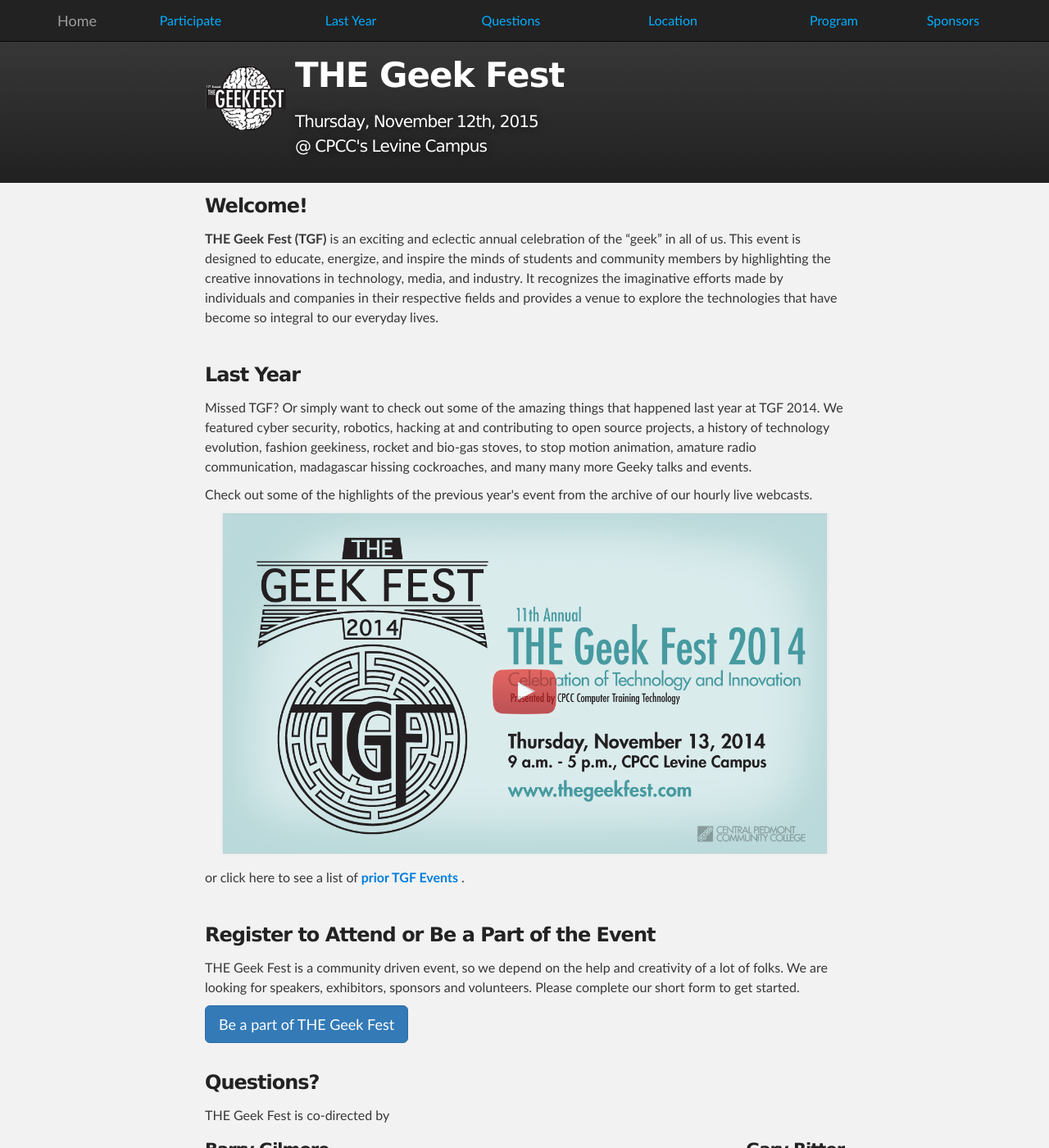
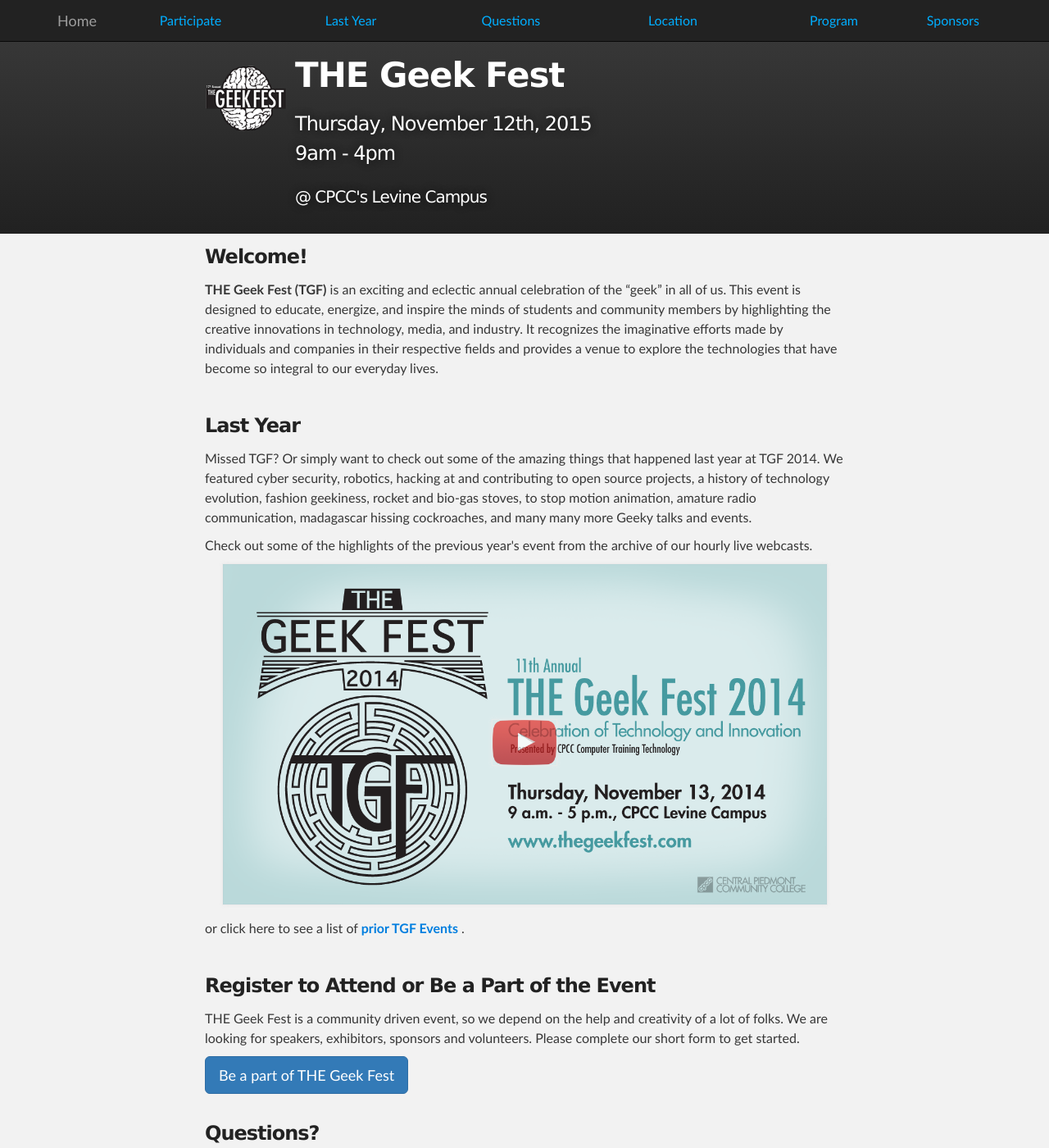
Before and after one commit to bkeyvani/thegeekfest.github.io, a Jekyll site: the page built from index.html, in a window 1280 px wide and 1400 px high. Shown: the whole window at 82% size. Built offline with Jekyll 4.4.1, drawn with Linux system fonts in a browser that asks for light colours; nearby versions of some CDN libraries.

Commit message:
added time of event and updated styles

```diff
--- a/_config.yml
+++ b/_config.yml
@@ -9,6 +9,7 @@
 
 # Event Information
 event_date: "Thursday, November 12th, 2015"
+event_time: "9am - 4pm"
 event_location: "CPCC's Levine Campus"
 social-media:
   - "facebook": "https://www.facebook.com/thegeekfest"
--- a/_includes/header.html
+++ b/_includes/header.html
@@ -3,7 +3,12 @@
   <header class="inner">
     <a href="{{ site.baseurl }}/"><img id="logo" src="{{ site.baseurl }}/assets/images/logo-white-100.png" alt="THE Geek Fest Logo"></a>
     <h1 id="project_title"><a href="{{ site.baseurl }}/">{{ site.title }}</a></h1>
-    <h2 id="project_tagline">{{site.event_date}}<br>@ {{ site.event_location }}</h2>
+    <h2 id="project_tagline" class="tagline">
+      {{site.event_date}}
+      <br>
+      {{site.event_time}}
+    </h2>
+    <h2 class="tagline">@ {{ site.event_location }}</h2>
     <div class="clear"></div>
     {% if page.navigation %}
       <nav class="navbar navbar-inverse navbar-fixed-top" role="navigation">
--- a/assets/stylesheets/stylesheet.css
+++ b/assets/stylesheets/stylesheet.css
@@ -263,7 +263,7 @@
   box-shadow: none;
   float: left;
   height: 100px;
-  margin: 10px 10px 10px 0;
+  margin: 10px 10px 100px 0;
   max-width: 100px;
   padding: 0;
   width: 100px;
@@ -497,12 +497,15 @@
   text-shadow: #111 0px 0px 10px;
 }
 
-#project_tagline {
+.tagline {
   background: none;
   color: #fff;
   font-size: 20px;
   font-weight: 300;
   text-shadow: #111 0px 0px 10px;
+}
+#project_tagline {
+  font-size: 24px;
 }
 
 #downloads {
@@ -610,7 +613,7 @@
 
   #logo {
     height: 75px;
-    margin: 0 10px 10px 0;
+    margin: 0 10px 50px 0;
     max-width: 100px;
     width: 75px;
   }
@@ -629,7 +632,11 @@
   }
 
   #project_tagline {
-    font-size: 12px;
+    font-size: 14px;
+  }
+
+  .tagline {
+    font-size: 14px;
   }
 
   h1 {
```
